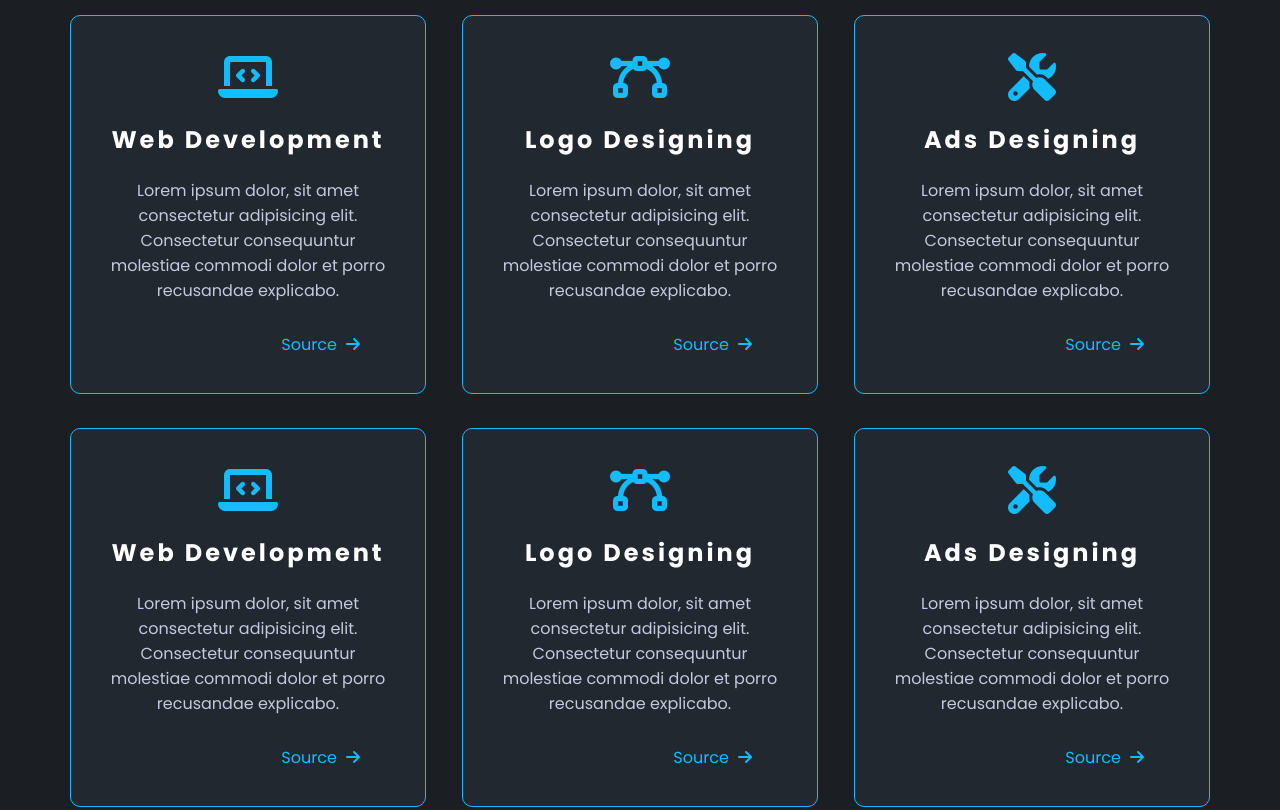
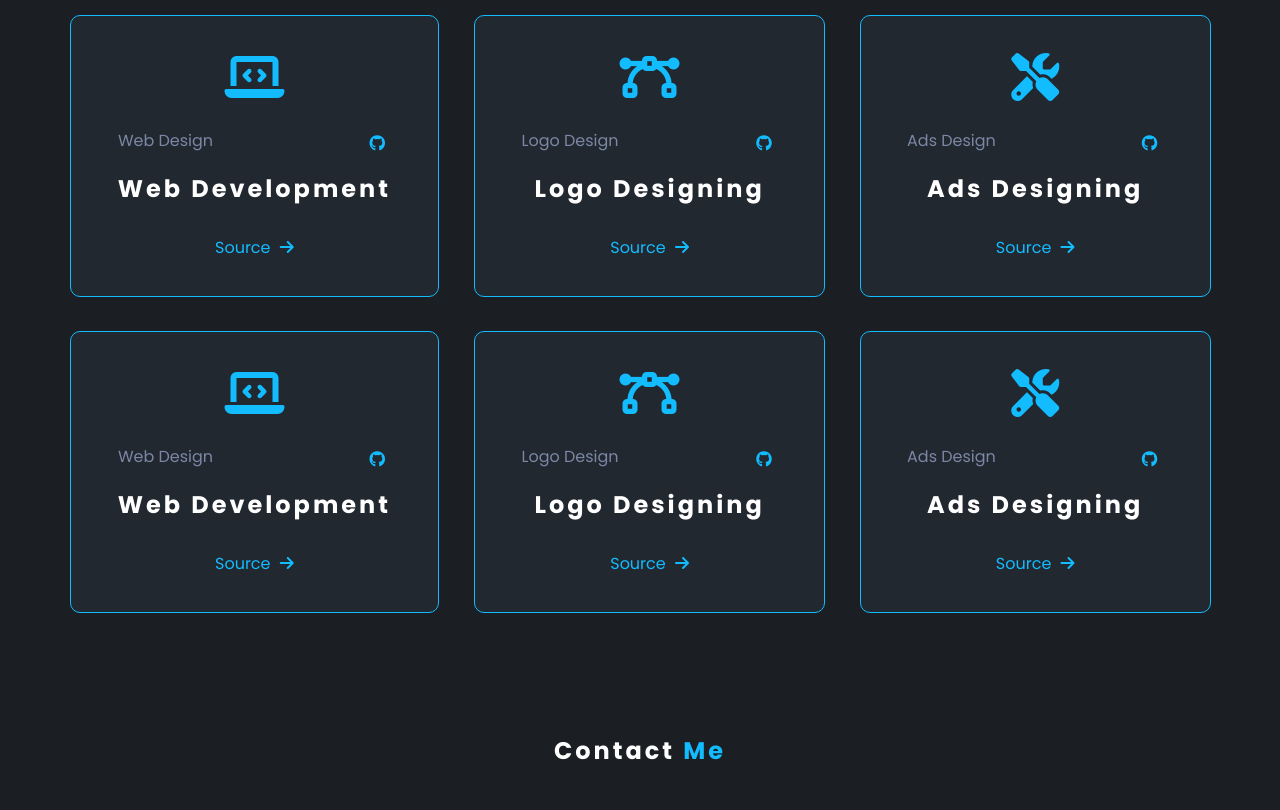
Before and after one commit to PraveenSiva77/Portfolio, a plain HTML site: page index.html in a window 1280 px wide. Shown: the part 2400-3210 px from the top of the page. Drawn offline with nearby package versions, Linux system fonts and the light colour scheme; a web font is replaced by a local one.

```diff
--- a/index.html
+++ b/index.html
@@ -2,6 +2,19 @@
 <html lang="en">
 <head>
     <meta charset="UTF-8">
+    <meta name="author" content="Praveenkumar">
+    <meta name="description" content="Praveen Siva - Portfolio Wep Page.">
+    <meta name="keywords" content="praveensiva, Praveen Siva, praveensiva77, praveen, praveenkumar, cuddalore, coimbatore, front-End, developer, pyhton developer">
+    <meta http-equiv="refresh" content="60">
+
+    <!-- og Property -->
+    <meta property="og:title" content="Praveen Siva - Portfolio">
+    <meta property="og:description" content="I am a Artificial Intelligence and Data Science Student.">
+    <meta property="og:image" content="https://github.com/PraveenSiva77/Portfolio/blob/bb4d1ff5414ed9d2e83826793867ca045e732a62/Images/SP_Logo.png">
+    <meta property="og:type" content="website">
+
+    <link rel="canonical" href="https://github.com/PraveenSiva77/Portfolio">
+
     <meta name="viewport" content="width=device-width, initial-scale=1.0">
     <title>Praveen Siva - Portfolio</title>
     <link rel="icon" href="Images/SP_Logo.png">
@@ -150,51 +163,77 @@
         <div class="portBase">
             <div class="portBox dp-f ai-c jc-c fxd-c">
                 <p><i class="fa-solid fa-laptop-code"></i></p>
+
+                <div class="portDomain dp-f ai-c jc-sb">
+                    <p>Web Design</p>
+                    <a href="" class="dp-f ai-c jc-e"><i class="fa-brands fa-github"></i></a>
+                </div>
+
                 <h3>Web Development</h3>
-                <p>Lorem ipsum dolor, sit amet consectetur adipisicing elit. Consectetur consequuntur molestiae commodi dolor et porro recusandae explicabo.</p>
-
                 <a href="">Source <i class="fa-solid fa-arrow-right"></i></a>
             </div>
 
             <div class="portBox dp-f ai-c jc-c fxd-c">
                 <p><i class="fa-solid fa-bezier-curve"></i></p>
+
+                <div class="portDomain dp-f ai-c jc-sb">
+                    <p>Logo Design</p>
+                    <a href="" class="dp-f ai-c jc-e"><i class="fa-brands fa-github"></i></a>
+                </div>
+
                 <h3>Logo Designing</h3>
-                <p>Lorem ipsum dolor, sit amet consectetur adipisicing elit. Consectetur consequuntur molestiae commodi dolor et porro recusandae explicabo.</p>
-
                 <a href="">Source <i class="fa-solid fa-arrow-right"></i></a>
             </div>
 
             <div class="portBox dp-f ai-c jc-c fxd-c">
                 <p><i class="fa-solid fa-screwdriver-wrench"></i></p>
+
+                <div class="portDomain dp-f ai-c jc-sb">
+                    <p>Ads Design</p>
+                    <a href="" class="dp-f ai-c jc-e"><i class="fa-brands fa-github"></i></a>
+                </div>
+
                 <h3>Ads Designing</h3>
-                <p>Lorem ipsum dolor, sit amet consectetur adipisicing elit. Consectetur consequuntur molestiae commodi dolor et porro recusandae explicabo.</p>
-
                 <a href="">Source <i class="fa-solid fa-arrow-right"></i></a>
             </div>
 
             <div class="portBox dp-f ai-c jc-c fxd-c">
                 <p><i class="fa-solid fa-laptop-code"></i></p>
+
+                <div class="portDomain dp-f ai-c jc-sb">
+                    <p>Web Design</p>
+                    <a href="" class="dp-f ai-c jc-e"><i class="fa-brands fa-github"></i></a>
+                </div>
+
                 <h3>Web Development</h3>
-                <p>Lorem ipsum dolor, sit amet consectetur adipisicing elit. Consectetur consequuntur molestiae commodi dolor et porro recusandae explicabo.</p>
-
                 <a href="">Source <i class="fa-solid fa-arrow-right"></i></a>
             </div>
 
             <div class="portBox dp-f ai-c jc-c fxd-c">
                 <p><i class="fa-solid fa-bezier-curve"></i></p>
+
+                <div class="portDomain dp-f ai-c jc-sb">
+                    <p>Logo Design</p>
+                    <a href="" class="dp-f ai-c jc-e"><i class="fa-brands fa-github"></i></a>
+                </div>
+
                 <h3>Logo Designing</h3>
-                <p>Lorem ipsum dolor, sit amet consectetur adipisicing elit. Consectetur consequuntur molestiae commodi dolor et porro recusandae explicabo.</p>
-
                 <a href="">Source <i class="fa-solid fa-arrow-right"></i></a>
             </div>
 
             <div class="portBox dp-f ai-c jc-c fxd-c">
                 <p><i class="fa-solid fa-screwdriver-wrench"></i></p>
+
+                <div class="portDomain dp-f ai-c jc-sb">
+                    <p>Ads Design</p>
+                    <a href="" class="dp-f ai-c jc-e"><i class="fa-brands fa-github"></i></a>
+                </div>
+
                 <h3>Ads Designing</h3>
-                <p>Lorem ipsum dolor, sit amet consectetur adipisicing elit. Consectetur consequuntur molestiae commodi dolor et porro recusandae explicabo.</p>
-
                 <a href="">Source <i class="fa-solid fa-arrow-right"></i></a>
             </div>
+
+
         </div>
     </section>
 
--- a/indexStyle.css
+++ b/indexStyle.css
@@ -16,6 +16,7 @@
     --bg-clr:#1b1f24;
     --bg-sclr:#22282f;
     --other-clr:#c3cadf;
+    --other-sclr:#7c87a6;
 
     --h1-f:3rem;
     --h2-f:2.9rem;
@@ -301,7 +302,7 @@
     color: var(--other-clr);
 }
 .portBox a{
-    align-self: flex-end;
+    align-self: center;
     color: var(--main-clr);
     border-radius: 100px;
     width: 50%;
@@ -312,6 +313,12 @@
 }
 .portBox a i{
     margin-left: 5px;
+}
+.portDomain{
+    width: 90%;
+}
+.portDomain p{
+    color: var(--other-sclr);
 }
 
 /* Contact Me */
```
Also changed, not shown: 1 other file.
